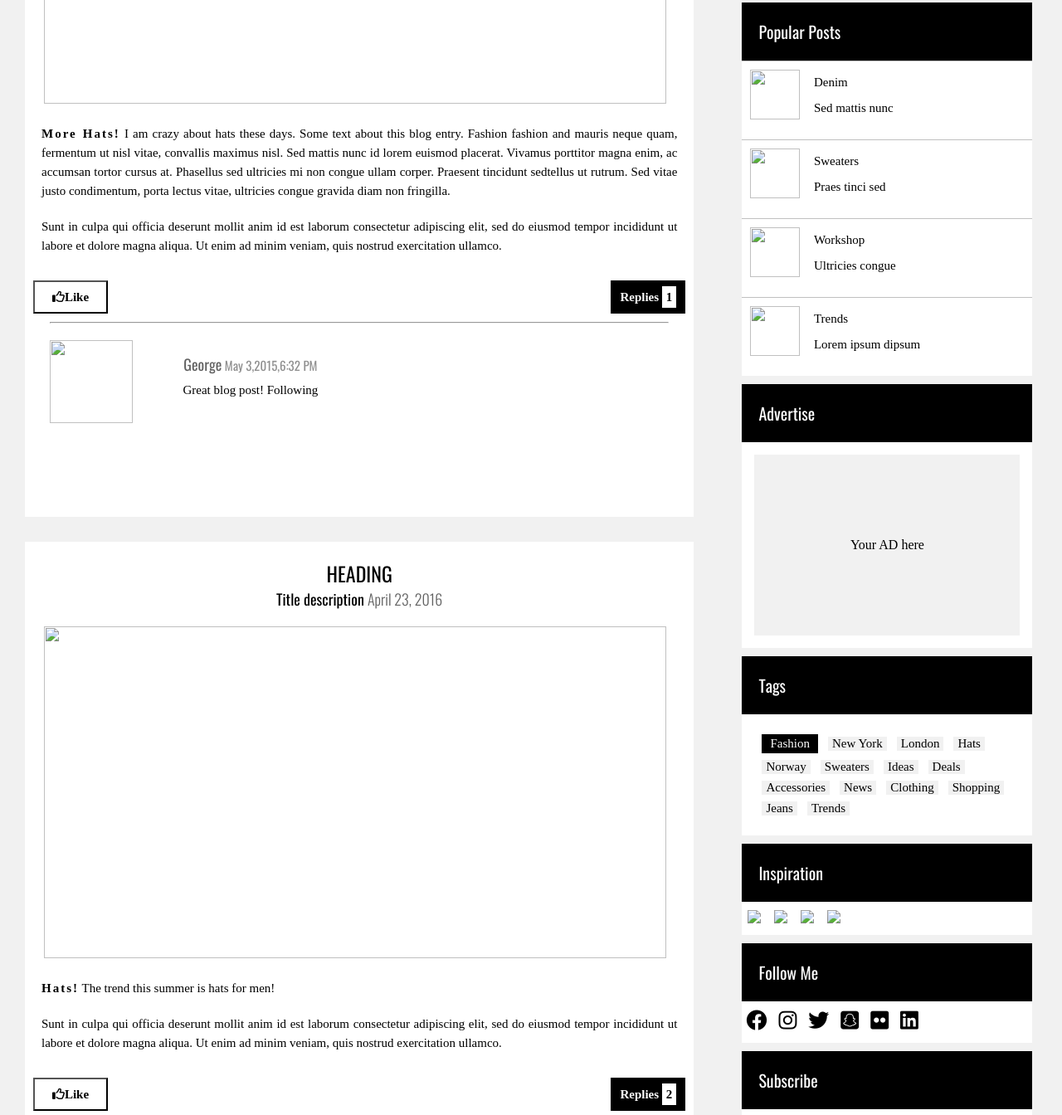
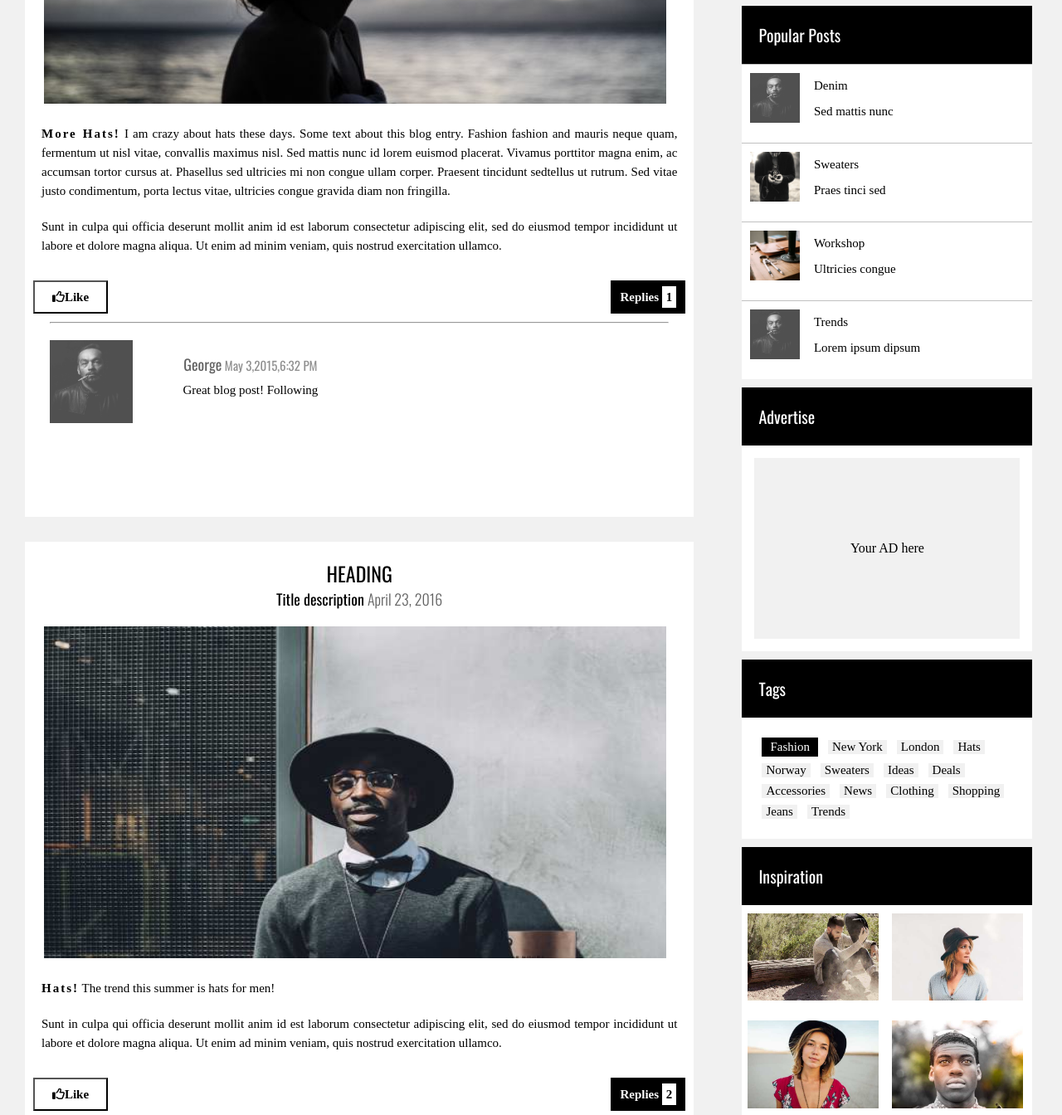
Before and after one commit to Rawan-155/Project1, a plain HTML site: page index.html in a window 1280 px wide. Shown: the part 1456-2800 px from the top of the page at 83% size. Drawn offline with Linux system fonts and the light colour scheme; a web font is replaced by a local one.

Commit message:
changed images path

```diff
--- a/index.html
+++ b/index.html
@@ -27,7 +27,7 @@
         </section>
         <!-- picture -->
         <header >
-           <img src="jane (1).jpg" width="100%" height="800px" id="img">
+           <img src="images/jane (1).jpg" width="100%" height="800px" id="img">
            <section id="imgtext">
             <h2>Rawan's</h2>
             <h1>Fashion Blog</h1>
@@ -39,7 +39,7 @@
             <!-- main right -->
             <aside id="right">
                 <div>
-                    <img src="avatar_girl2.jpg" width="370px" height="350px" id="girl">
+                    <img src="images/avatar_girl2.jpg" width="370px" height="350px" id="girl">
                     <h2 id="textt">My Name</h2>
                     <p id="texttt">Just me, myself and I, exploring the universe of uknownment. I have a heart of love and a interest of lorem ipsum and mauris neque quam blog. I want to share my world with you.</p>
                 </div>
@@ -51,7 +51,7 @@
                         <!-- list1 -->
                         <li>
                             <div class="lefts">
-                                <img src="avatar_smoke (1).jpg" width="100px" height="100px">
+                                <img src="images/avatar_smoke (1).jpg" width="100px" height="100px">
                             </div>
                             <div class="rights">
                                 <p>Denim</p>
@@ -62,7 +62,7 @@
                         <!-- list2 -->
                         <li>
                             <div class="lefts">
-                                <img src="bandmember.jpg" width="100px" height="100px">
+                                <img src="images/bandmember.jpg" width="100px" height="100px">
                             </div>
                             <div class="rights">
                                 <p>Sweaters</p>
@@ -73,7 +73,7 @@
                         <!-- list3 -->
                         <li>
                             <div class="lefts">
-                                <img src="workshop.jpg" width="100px" height="100px">
+                                <img src="images/workshop.jpg" width="100px" height="100px">
                             </div>
                             <div class="rights">
                                 <p>Workshop</p>
@@ -84,7 +84,7 @@
                         <!-- list4 -->
                         <li>
                             <div class="lefts">
-                                <img src="avatar_smoke (1).jpg" width="100px" height="100px">
+                                <img src="images/avatar_smoke (1).jpg" width="100px" height="100px">
                             </div>
                             <div class="rights">
                                 <p>Trends</p>
@@ -127,10 +127,10 @@
                 <section id="rightsection">
                     <h2>Inspiration</h2>
                     <div class="scontent" id="inspiration">
-                        <img src="1.jpg">
-                        <img src="2.jpg">
-                        <img src="3.jpg">
-                        <img src="4.jpg">
+                        <img src="images/1.jpg">
+                        <img src="images/2.jpg">
+                        <img src="images/3.jpg">
+                        <img src="images/4.jpg">
                     </div>
                 </section>
                 <!-- right follow me -->
@@ -160,7 +160,7 @@
             <aside id="left">
                 <h2>TITLE HEADING</h2>
                 <h3>Title description <span> August 6,2023</span></h3>
-                <img src="girl_hat.jpg" width="750px" height="400px" id="girlhat">
+                <img src="images/girl_hat.jpg" width="750px" height="400px" id="girlhat">
                 <p><span>More Hats!</span> I am crazy about hats these days. Some text about this blog entry. Fashion fashion and mauris neque quam, fermentum ut nisl vitae, convallis maximus nisl. Sed mattis nunc id lorem euismod placerat. Vivamus porttitor magna enim, ac accumsan tortor cursus at. Phasellus sed ultricies mi non congue ullam corper. Praesent tincidunt sedtellus ut rutrum. Sed vitae justo condimentum, porta lectus vitae, ultricies congue gravida diam non fringilla.</p>
                 <p>Sunt in culpa qui officia deserunt mollit anim id est laborum consectetur adipiscing elit, sed do eiusmod tempor incididunt ut labore et dolore magna aliqua. Ut enim ad minim veniam, quis nostrud exercitation ullamco.</p>
                 <!-- buttons -->
@@ -169,7 +169,7 @@
                     <button id="reply">Replies <span> 1</span></button>
                 </div>
                 <div id="hr"> <hr>
-                <img src="avatar_smoke.jpg" id="replyimg" width="100px" height="120px">
+                <img src="images/avatar_smoke.jpg" id="replyimg" width="100px" height="120px">
                 <section>
                     <h3 id="george"><span>George</span> May 3,2015,6:32 PM</h3>
                     <h3 id="georgereply">Great blog post! Following</h3>
@@ -180,7 +180,7 @@
             <aside id="left">
                 <h2>HEADING</h2>
                 <h3>Title description <span> April 23, 2016</span></h3>
-                <img src="man_hat.jpg" width="750px" height="400px" id="girlhat">
+                <img src="images/man_hat.jpg" width="750px" height="400px" id="girlhat">
                 <p><span>Hats!</span> The trend this summer is hats for men!</p>
                 <p>Sunt in culpa qui officia deserunt mollit anim id est laborum consectetur adipiscing elit, sed do eiusmod tempor incididunt ut labore et dolore magna aliqua. Ut enim ad minim veniam, quis nostrud exercitation ullamco.</p>
                 <!-- buttons -->
@@ -189,7 +189,7 @@
                     <button id="reply">Replies <span> 2</span></button>
                 </div>
                 <div id="hr"> <hr>
-                <img src="angie.jpg" id="replyimg" width="100px" height="120px">
+                <img src="images/angie.jpg" id="replyimg" width="100px" height="120px">
                 <section>
                     <h3 id="george"><span>Angie</span> April 23, 2015, 9:12 PM</h3>
                     <h3 id="georgereply">Love hats!!</h3>
@@ -200,7 +200,7 @@
             <aside id="left">
                 <h2>HEADING</h2>
                 <h3>Title description <span> April 7, 2016</span></h3>
-                <img src="runway (1).jpg" width="750px" height="400px" id="girlhat">
+                <img src="images/runway (1).jpg" width="750px" height="400px" id="girlhat">
                 <p><span>Dont miss! </span> The runway in New York City this weekend is gonna be legendary!</p>
                 <p>Some text about this blog entry. Fashion fashion and mauris neque quam, fermentum ut nisl vitae, convallis maximus nisl. Sed mattis nunc id lorem euismod placerat. Vivamus porttitor magna enim, ac accumsan tortor cursus at. Phasellus sed ultricies mi non congue ullam corper. Praesent tincidunt sedtellus ut rutrum. Sed vitae justo condimentum, porta lectus vitae, ultricies congue gravida diam non fringilla.</p>
                 <!-- buttons -->
@@ -209,7 +209,7 @@
                     <button id="reply">Replies <span> 3</span></button>
                 </div>
                 <div id="hr"> <hr>
-                <img src="jane.jpg" id="replyimg" width="100px" height="120px">
+                <img src="images/jane.jpg" id="replyimg" width="100px" height="120px">
                 <section>
                     <h3 id="george"><span>Jane</span> April 10, 2015, 7:22 PM</h3>
                     <h3 id="georgereply">That was a great runway show!</h3>
```
